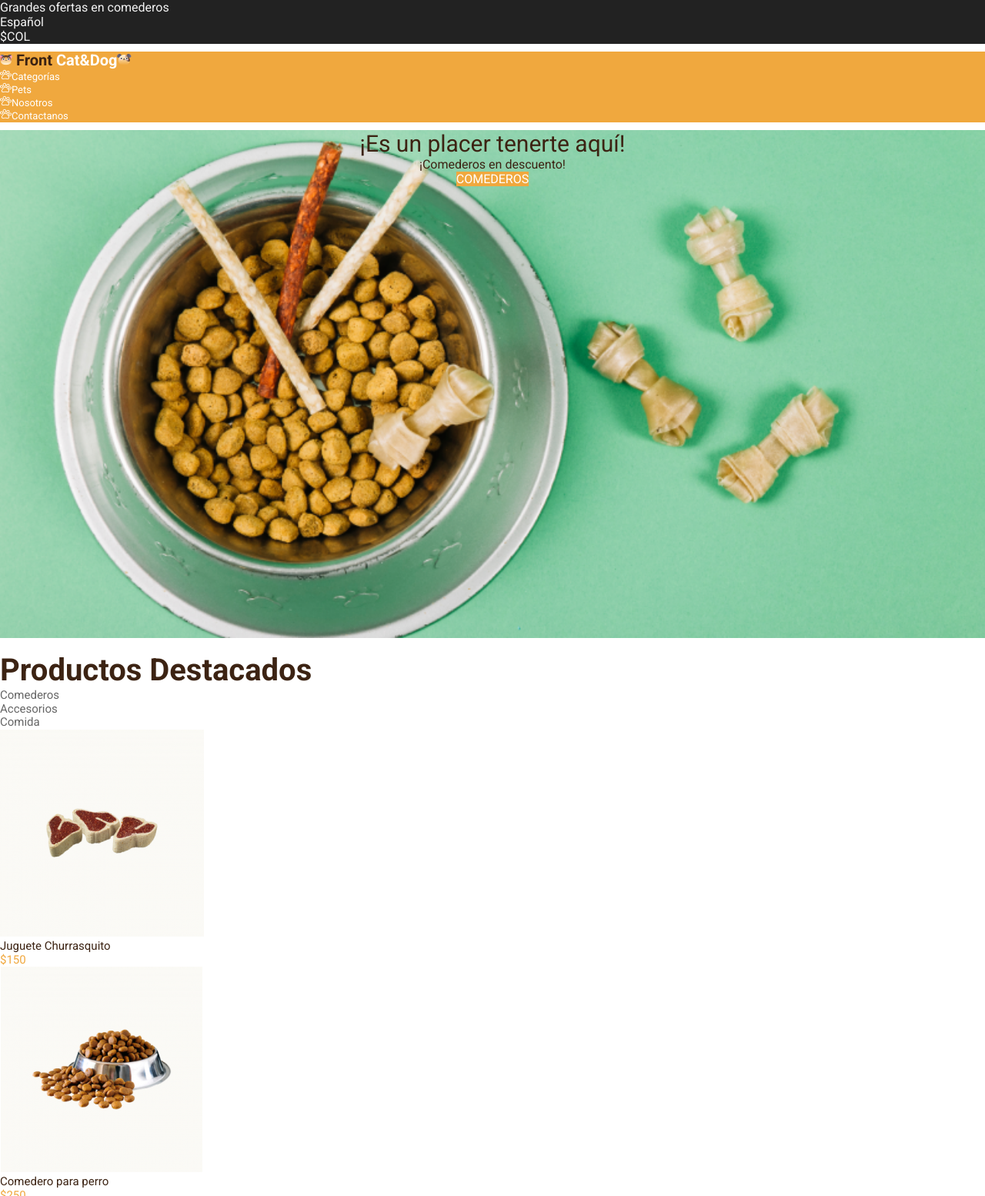
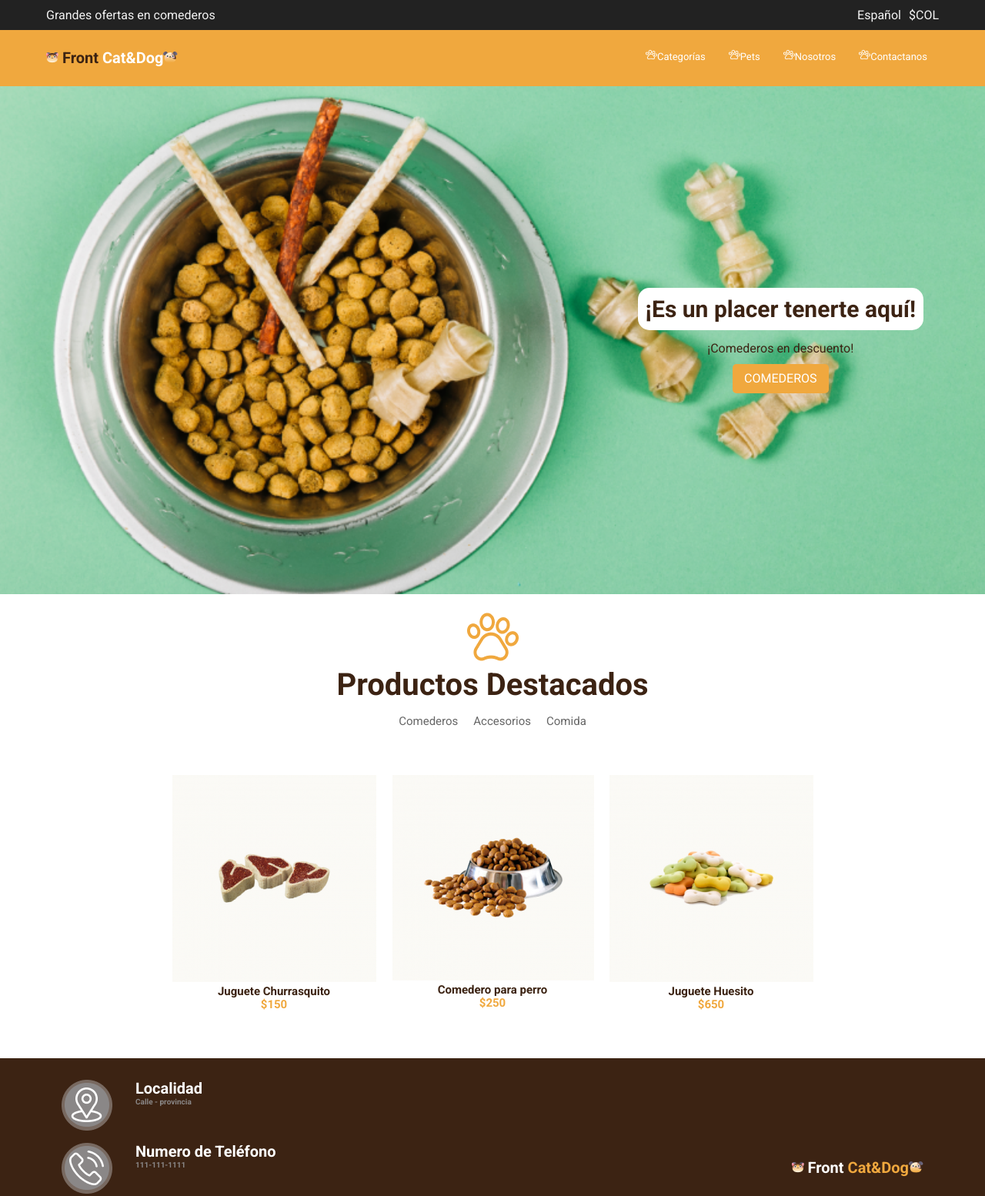
Before and after one commit to dan-ruiz/PetShop, a plain HTML site: page index.html in a window 1280 px wide. Shown: the top 1554 px of the page at 77% size. Drawn offline with Linux system fonts and the light colour scheme.

Commit message:
Se actualiza el proyecto con Flexbox

```diff
--- a/css/estilos.css
+++ b/css/estilos.css
@@ -10,20 +10,31 @@
 /* Header */
 
 .header-container-top {
+    display: flex;
+    justify-content: space-between;
+    align-content: center;
     background-color: #222222;
     color: #f3f3f3;
     font-weight: 400;
-    margin-bottom: 10px;
+    padding: 10px 60px;
 }
 
 .header-lista {
+    display: flex;
+    justify-content: space-between;
     list-style: none;
+}
+
+.header-lista > li {
+    padding-left: 10px;
 }
 
 .header-container-bottom {
     background-color: #f0a83e;
     font-weight: 700;
-    margin-bottom: 10px;
+    display: flex;
+    justify-content: space-between;
+    padding: 25px 60px;
 }
 
 .logo-base {
@@ -42,7 +53,17 @@
     color: #ffffff;
     font-weight: 400;
     font-size: 13px;
-    display: inline-block;
+    display: flex;
+    justify-content: space-evenly;
+}
+
+.nav-links > li {
+    padding: 0 15px;
+}
+
+.nav-links > li > a {
+    text-decoration: none;
+    color: #ffffff;
 }
 
 /* Main */
@@ -52,22 +73,34 @@
     height: 660px;
     width: 100%;
     background-size: cover;
+    display: flex;
+    justify-content: flex-end;
+    align-items: center;
 }
 
 .info-background {
+    display: flex;
+    flex-direction: column;
+    display: inline-block;
     font-weight: 400;
     color: #3C2313;
     text-align: center;
+    padding: 20px 80px;
 }
 
 .main-info {
     font-size: 30px;
     line-height: 35.16px;
+    background-color: #ffffff;
+    padding: 10px;
+    border-radius: 15px;
+    margin-bottom: 15px;
 }
 
 .sub-info {
     font-size: 16px;
     line-height: 18.75px;
+    margin-bottom: 10px;
 }
 
 .comederos {
@@ -76,14 +109,24 @@
     color: #ffffff;
     text-transform: uppercase;
     background-color: #F0A83E;
-    display: inline;
+    padding: 10px 15px;
+    border-style: none;
+    border-radius: 5px;
+}
+
+.top-descriptions {
+    display: flex;
+    justify-content: center;
+    text-align: center;
+    padding-top: 20px;
+    padding-bottom: 60px;
 }
 
 h1 {
     font-weight: 700;
     font-size: 40px;
     line-height: 46.88px;
-    color: #3C2313;    ;
+    color: #3C2313;
 }
 
 .main-top-list {
@@ -92,24 +135,62 @@ h1 {
     font-size: 15px;
     line-height: 17.58px;
     color: #666666;
+    display: flex;
+    justify-content: center;
+    padding-top: 15px;
+}
+
+.main-top-list > li {
+    padding: 0 10px;
 }
 
 .product-info {
-    font-weight: 500;
+    font-weight: 700;
     font-size: 15px;
     line-height: 17.58px;
     color: #3C2313;
+    text-align: center;
+    list-style: none;
 }
 
 .product-precio {
     color: #F0A83E;
 }
 
+.productos {
+    display: flex;
+    justify-content: center;
+    padding-bottom: 60px;
+}
+
+.productos > article {
+    padding: 0 10px;
+}
+
 /* Footer */
 
 .contacto {
     background-color: #3C2313;
-    margin-bottom: 10px;
+    display: flex;
+    justify-content: space-between;
+    align-items: center;
+    padding: 20px 80px;
+}
+
+.contact-left {
+    display: flex;
+    flex-direction: column;
+}
+
+.iconos-contacto {
+    display: flex;
+    padding: 8px 0;
+}
+
+.contact-info {
+    display: flex;
+    flex-direction: column;
+    padding-left: 30px;
 }
 
 .titulo-contacto {
@@ -140,4 +221,5 @@ h1 {
 .derechos {
     background-color: #f0a83e;
     color: #ffffff;
+    text-align: center;
 }
--- a/index.html
+++ b/index.html
@@ -2,6 +2,8 @@
 <html lang="es">
     <head>
         <meta charset="UTF-8" />
+        <meta http-equiv="X-UA-Compatible" content="IE=edge">
+        <meta name="viewport" content="width=device-width, initial-scale=1.0">
         <title>PetShop</title>
         <link rel="stylesheet" href="css/estilos.css" />
     </head>
@@ -16,87 +18,122 @@
             </section>
 
             <section class="header-container-bottom">
+                <div>
                     <p class="logo-base">
                     <img src="img/Cat.png" alt="gato" />
                     <span class="logo-first">Front</span>
                     Cat&Dog<img src="img/Dog.png" alt="perro" />
                     </p>
+                </div>
+
                 <nav>
                     <ul class="nav-links">
                         <li>
+                             <a href="">
                                 <img src="img/pawprint 1.png" alt="" /><span>Categorías</span>
-                        </li>
-                        <li><img src="img/pawprint 1.png" alt="" /><span>Pets</span></li>
-                        <li>
-                        <img src="img/pawprint 1.png" alt="" /><span>Nosotros</span>
+                            </a>
                         </li>
                         <li>
-                        <img src="img/pawprint 1.png" alt="" /><span>Contactanos</span>
+                            <a href=""><img src="img/pawprint 1.png" alt="" /><span>Pets</span>
+                            </a>
+                        </li>
+                        <li>
+                            <a href="">
+                                <img src="img/pawprint 1.png" alt="" /><span>Nosotros</span>
+                            </a>
+                        </li>
+                        <li>
+                             <a href=""><img src="img/pawprint 1.png" alt="" /><span>Contactanos</span>
+                            </a>
                         </li>
                     </ul>
                 </nav>
+
             </section>
         </header>
+
         <main>
             <section class="background">
-                <ul class="info-background">
-                    <li class="main-info">¡Es un placer tenerte aquí!</li>
-                    <li class="sub-info">¡Comederos en descuento!</li>
-                    <li class="comederos">Comederos</li>
-                </ul>
+                <div class="info-background">
+                    <h2 class="main-info">¡Es un placer tenerte aquí!</h2>
+                    <p class="sub-info">¡Comederos en descuento!</p>
+                    <button class="comederos">Comederos</button>
+                </div>
             </section>
 
-            <section>
-                <!-- Sección productos -->
-                <img src="img/pawprint 1.png" alt="Patita" />
+            <section class="top-descriptions">
+                <article>
+                    <img src="img/patita-naranja.png" alt="Patita" />
                     <h1>Productos Destacados</h1>
                     <ul class="main-top-list">
                         <li>Comederos</li>
                         <li>Accesorios</li>
                         <li>Comida</li>
                     </ul>
+                </article>
+            </section>
+
+            <section class="productos">
+                <article>
                     <!-- PRODUCTO 1 -->
                     <img src="img/churrasquito.png" alt="Producto 1" />
                     <ul class="product-info">
                         <li>Juguete Churrasquito</li>
                         <li class="product-precio">$150</li>
                     </ul>
+                </article>
+
+                <article>
                     <!-- PRODUCTO 2 -->
                     <img src="img/comedero.png" alt="Producto 2" />
                     <ul class="product-info">
                         <li>Comedero para perro</li>
                         <li class="product-precio">$250</li>
                     </ul>
-                <!-- PRODUCTO 1 -->
-                <img src="img/Huesito.png" alt="Producto 1" />
+                </article>
+                <article>
+                    <!-- PRODUCTO 3 -->
+                    <img src="img/Huesito.png" alt="Producto 3" />
                     <ul class="product-info">
                         <li>Juguete Huesito</li>
                         <li class="product-precio">$650</li>
                     </ul>
+                </article>
             </section>
         </main>
+
         <footer>
             <section class="contacto">
-                <div>
+                <article class="contact-left">
+                    <div class="iconos-contacto">
                         <img src="img/Icono-localidad.png" alt="Localidad">
+                        <div class="contact-info">
                             <p class="titulo-contacto">Localidad</p>
                             <p class="resp-contacto">Calle - provincia</p>
                         </div>
-                <div>
+                    </div>
+                    <div class="iconos-contacto">
                         <img src="img/Icono-telefono.png" alt="Telefono">
+                        <div class="contact-info">
                             <p class="titulo-contacto">Numero de Teléfono</p>
                             <p class="resp-contacto">111-111-1111</p>
                         </div>
-                <div>
+                    </div>
+                    <div class="iconos-contacto">
                         <img src="img/Icono-correo.png" alt="Correo">
+                        <div class="contact-info">
                             <p class="titulo-contacto">Correo Electrónico</p>
                             <p class="resp-contacto">Dirección de correo</p>
                         </div>
+                    </div>
+                </article>
+                <article>
                     <p class="logo-footer">
                     <img src="img/Cat.png" alt="gato" />
                     <span class="logo-first-footer">Front</span>
                     Cat&Dog<img src="img/Dog.png" alt="perro" />
                     </p>
+                </article>
             </section>
             <p class="derechos">
                 Todos los derechos reservados Front End &copy; 2023
```
Also changed, not shown: img/patita-naranja.png (added). Lines whose indentation alone changed are shown as unchanged.
